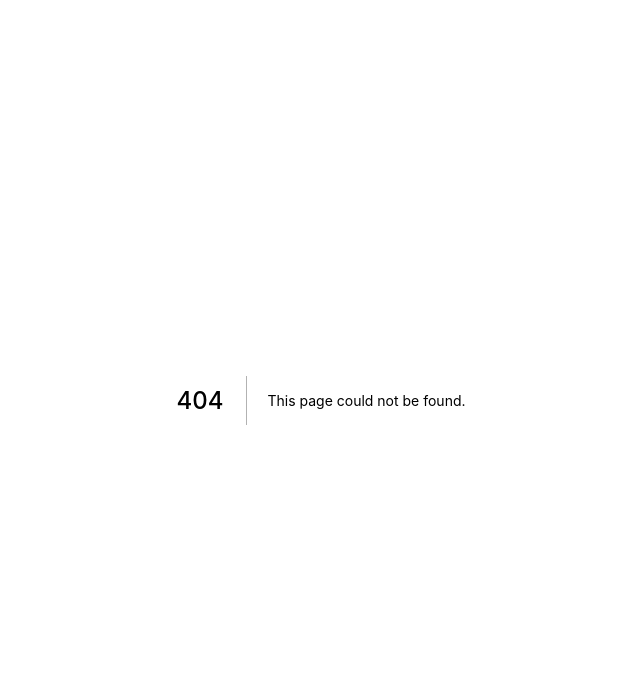
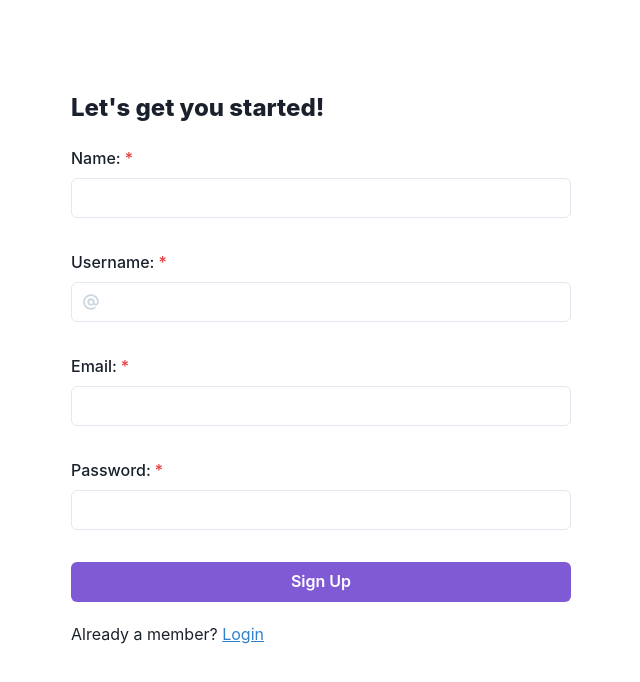
Before and after one commit to MlkMahmud/giftpal-reloadlyXflutterwave, a Next.js app: page /signup in a window 1280 px wide. Before the commit this address had no page. Shown: the top 682 px of the page, without its empty margins (319-959 px from the left). Built offline with nearby package versions, Linux system fonts and the light colour scheme.

Commit message:
feat: add sign up page

```diff
--- /dev/null
+++ b/components/SignUp/SignUpForm.jsx
@@ -0,0 +1,147 @@
+/* eslint-disable react/jsx-props-no-spreading */
+/* eslint-disable no-undef */
+import { AtSignIcon } from '@chakra-ui/icons';
+import {
+  Box,
+  Button,
+  FormControl,
+  FormErrorMessage,
+  FormLabel,
+  Input,
+  InputLeftElement,
+  InputGroup,
+  Stack,
+  useToast,
+} from '@chakra-ui/react';
+import React, { useState } from 'react';
+import { Field, Form, Formik } from 'formik';
+import { useRouter } from 'next/router';
+import * as Yup from 'yup';
+
+const validationSchema = Yup.object({
+  email: Yup.string().email().required('Please provide a valid email address'),
+  password: Yup.string()
+    .min(14, 'password must be at least 14 characters long')
+    .max(30, 'password must not be longer than 30 characters')
+    .required('Please provide a password'),
+  username: Yup.string().min(2).max(15).required('Please proviide a valid username'),
+  name: Yup.string().max(35).required('Please provide a valid name'),
+});
+
+export default function LoginForm() {
+  const router = useRouter();
+  const [isLoading, setIsLoading] = useState(false);
+  const toast = useToast();
+  const id = 'toastId';
+
+  const displayToast = (description) => {
+    if (!toast.isActive(id)) {
+      toast({
+        id,
+        title: 'Authentication error',
+        isClosable: true,
+        duration: 5000,
+        status: 'error',
+        description,
+      });
+    }
+  };
+
+  return (
+    <Formik
+      initialValues={{
+        email: '',
+        password: '',
+        username: '',
+        name: '',
+      }}
+      onSubmit={async (values) => {
+        try {
+          setIsLoading(true);
+          const response = await fetch('/api/signup', {
+            method: 'POST',
+            headers: { 'Content-Type': 'application/json' },
+            body: JSON.stringify(values),
+          });
+          const { message } = await response.json();
+          if (response.ok) {
+            router.push('/dashboard');
+          } else if (message) {
+            setIsLoading(false);
+            displayToast(message);
+          } else {
+            throw new Error(response.statusText);
+          }
+        } catch (e) {
+          setIsLoading(false);
+          displayToast('Something went wrong. Please try again.');
+        }
+      }}
+      validationSchema={validationSchema}
+    >
+      {({ isSubmitting }) => (
+        <Form>
+          <Stack spacing={8}>
+            <Box>
+              <Field name="name">
+                {({ field, meta }) => (
+                  <FormControl isInvalid={meta.error && meta.touched} isRequired>
+                    <FormLabel htmlFor="name">Name:</FormLabel>
+                    <Input id="name" type="text" {...field} />
+                    <FormErrorMessage>{meta.error}</FormErrorMessage>
+                  </FormControl>
+                )}
+              </Field>
+            </Box>
+            <Box>
+              <Field name="username">
+                {({ field, meta }) => (
+                  <FormControl isInvalid={meta.error && meta.touched} isRequired>
+                    <FormLabel htmlFor="username">Username:</FormLabel>
+                    <InputGroup>
+                      <InputLeftElement pointerEvents="none">
+                        <AtSignIcon color="gray.300" />
+                      </InputLeftElement>
+                      <Input id="username" type="text" {...field} />
+                    </InputGroup>
+                    <FormErrorMessage>{meta.error}</FormErrorMessage>
+                  </FormControl>
+                )}
+              </Field>
+            </Box>
+            <Box>
+              <Field name="email">
+                {({ field, meta }) => (
+                  <FormControl isInvalid={meta.error && meta.touched} isRequired>
+                    <FormLabel htmlFor="email">Email:</FormLabel>
+                    <Input id="email" type="email" {...field} />
+                    <FormErrorMessage>{meta.error}</FormErrorMessage>
+                  </FormControl>
+                )}
+              </Field>
+            </Box>
+            <Box>
+              <Field name="password">
+                {({ field, meta }) => (
+                  <FormControl isInvalid={meta.error && meta.touched} isRequired>
+                    <FormLabel htmlFor="password">Password:</FormLabel>
+                    <Input id="password" type="password" {...field} />
+                    <FormErrorMessage>{meta.error}</FormErrorMessage>
+                  </FormControl>
+                )}
+              </Field>
+            </Box>
+            <Button
+              type="submit"
+              colorScheme="purple"
+              isDisabled={isSubmitting}
+              isLoading={isLoading}
+            >
+              Sign Up
+            </Button>
+          </Stack>
+        </Form>
+      )}
+    </Formik>
+  );
+}
--- /dev/null
+++ b/components/SignUp/index.jsx
@@ -0,0 +1,36 @@
+/* eslint-disable react/no-unescaped-entities */
+import {
+  Flex, Link, Stack, Text,
+} from '@chakra-ui/react';
+import React from 'react';
+import NextLink from 'next/link';
+import SignUpForm from './SignUpForm';
+
+export default function Login() {
+  return (
+    <Flex
+      justifyContent="center"
+      mt="10vh"
+      minH="90vh"
+      padding="10px"
+    >
+      <Stack width="100%" maxWidth="500px" spacing={5}>
+        <Text fontSize="24px" fontWeight="extrabold">Let's get you started!</Text>
+        <SignUpForm />
+        <Text>
+          Already a member?
+          {' '}
+          <NextLink href="/login">
+            <Link
+              color="blue.500"
+              href="/login"
+              textDecor="underline"
+            >
+              Login
+            </Link>
+          </NextLink>
+        </Text>
+      </Stack>
+    </Flex>
+  );
+}
--- a/package.json
+++ b/package.json
@@ -56,6 +56,7 @@
     "prisma": "^3.1.1"
   },
   "dependencies": {
+    "@chakra-ui/icons": "^1.0.15",
     "@chakra-ui/react": "^1.6.8",
     "@emotion/react": "^11.4.1",
     "@emotion/styled": "^11.3.0",
--- /dev/null
+++ b/pages/signup.jsx
@@ -0,0 +1,8 @@
+import React from 'react';
+import SignUpComponent from '../components/SignUp';
+
+export default function Login() {
+  return (
+    <SignUpComponent />
+  );
+}
```
Also changed, not shown: 1 other file (tests, documents, lock files or other folders).
